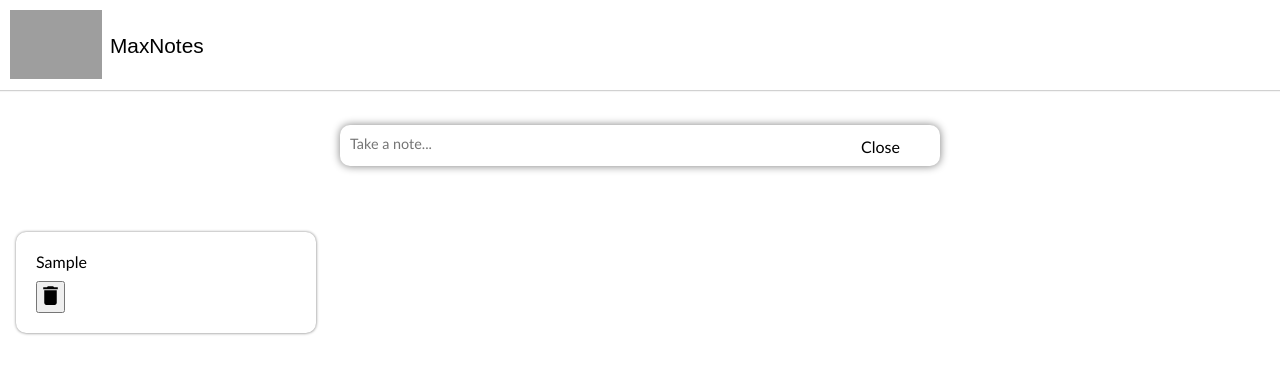
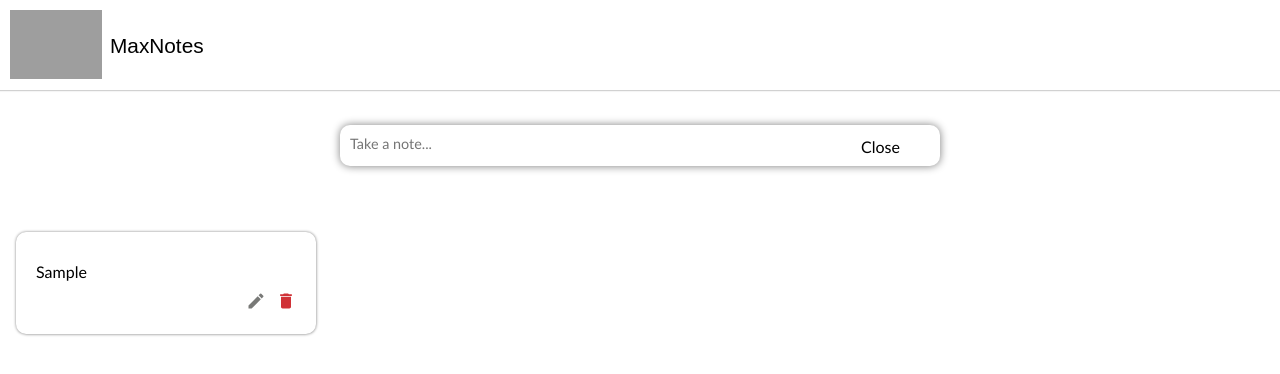
Before and after one commit to Svabo89/react-maxnotes-app, a React (Create React App) app: page / in a window 1280 px wide. Both pictures are taken after typing "Sample" into the empty fields and a click on the button "Close". Shown: the top 374 px of the page. Built offline with nearby package versions, Linux system fonts and the light colour scheme; grey boxes are pictures that could not be loaded.

Commit message:
added edit button

```diff
--- a/src/App.js
+++ b/src/App.js
@@ -1,9 +1,7 @@
 import React, { useState } from "react";
-import ReactDOM from "react-dom";
 import Header from "./components/Header";
 import Input from "./components/input";
 import Note from "./components/Note";
-
 const App = () => {
   const [notes, setNotes] = useState([]);
 
@@ -11,6 +9,9 @@ const App = () => {
     setNotes((prevValue) => {
       return [...prevValue, newNote];
     });
+  }
+  const editNote = () => {
+    console.log('should edit')
   }
   function deleteNotes(id) {
     setNotes((preValue) => {
@@ -28,9 +29,10 @@ const App = () => {
           title={note.title}
           content={note.content}
           onDelete={deleteNotes}
+          editMode={editNote}
         />
       ))}
     </div>
   );
-}
+};
 export default App;
--- a/src/components/Note.jsx
+++ b/src/components/Note.jsx
@@ -1,13 +1,17 @@
 import React from "react";
 import { MdDelete } from "react-icons/md";
+import { MdEdit } from "react-icons/md";
 
-function Note({ title, content, onDelete, id }) {
+function Note({ title, content, onDelete, id, editMode }) {
   return (
     <div className="note">
-      <h1>{title}</h1>
+      <h3>{title}</h3>
       <p>{content}</p>
-      <button onClick={() => onDelete(id)}>
-        <MdDelete size={25} />
+      <button className="delete" onClick={() => onDelete(id)}>
+        <MdDelete size={20} />
+      </button>
+      <button className="edit" onDoubleClick={() => editMode(id)}>
+        <MdEdit size={20} />
       </button>
     </div>
   );
--- a/src/components/input.jsx
+++ b/src/components/input.jsx
@@ -7,6 +7,7 @@ function Input({ onAdd }) {
   const [note, setNote] = useState({
     title: "",
     content: "",
+    isInEditMode: false
   });
 
   function handleChange(e) {
--- a/src/index.css
+++ b/src/index.css
@@ -89,9 +89,28 @@ form button {
 }
 .note p {
   font-family: "Gill Sans", "Gill Sans MT", Calibri, "Trebuchet MS", sans-serif;
-  font: 1em;
+  font: 1rem;
   font-weight: 200;
   margin-bottom: 10px;
   white-space: pre-wrap;
   word-wrap: break-word;
 }
+.delete {
+  position: relative;
+  float: right;
+  color: #d03237;
+  border: none;
+  background: none;
+  cursor: pointer;
+  outline: none;
+}
+.edit{
+  position: relative;
+  float: right;
+  color: #787977;
+  border: none;
+  background: none;
+  cursor: pointer;
+  outline: none;
+  margin-right: 10px;
+}
```
Lines whose indentation alone changed are shown as unchanged.
